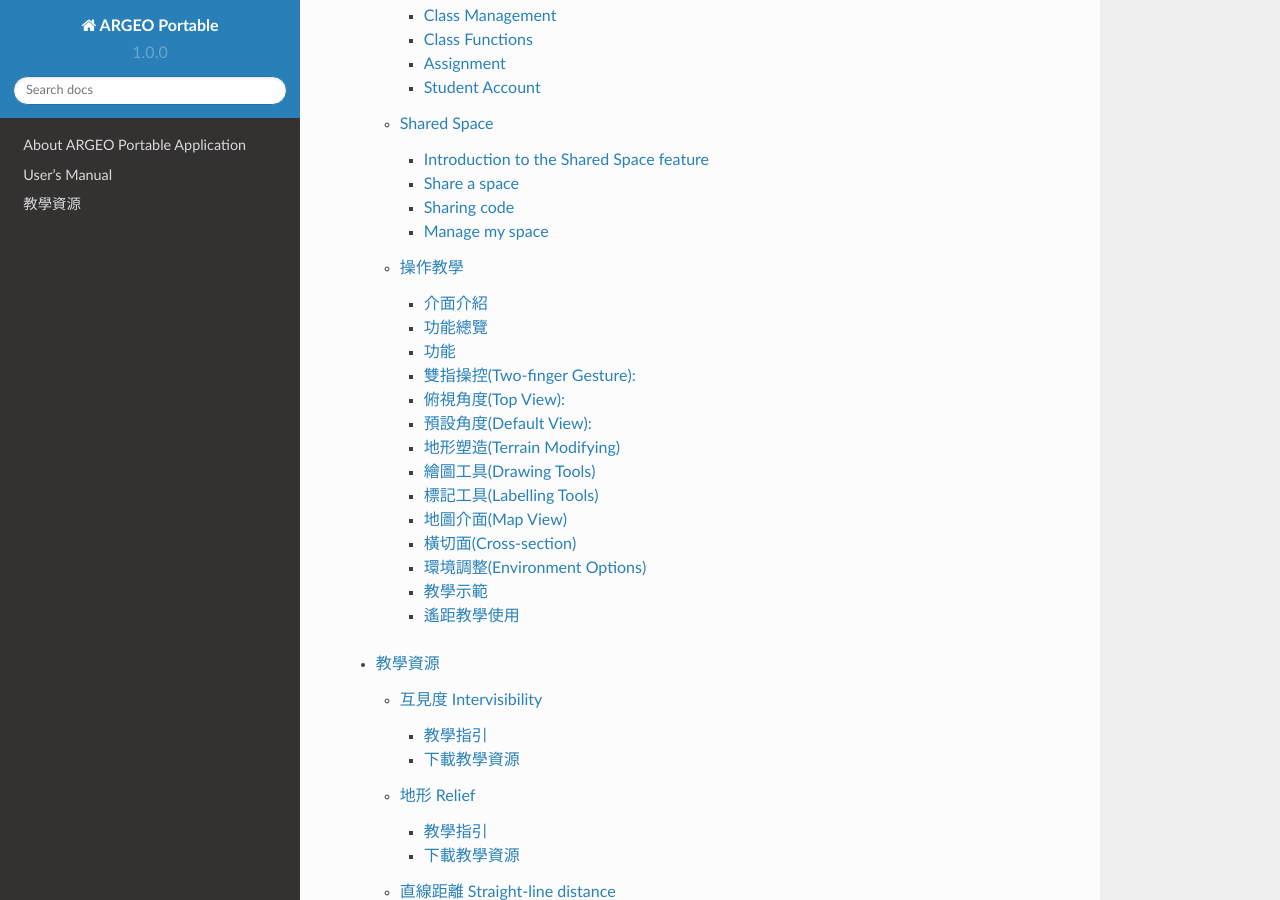
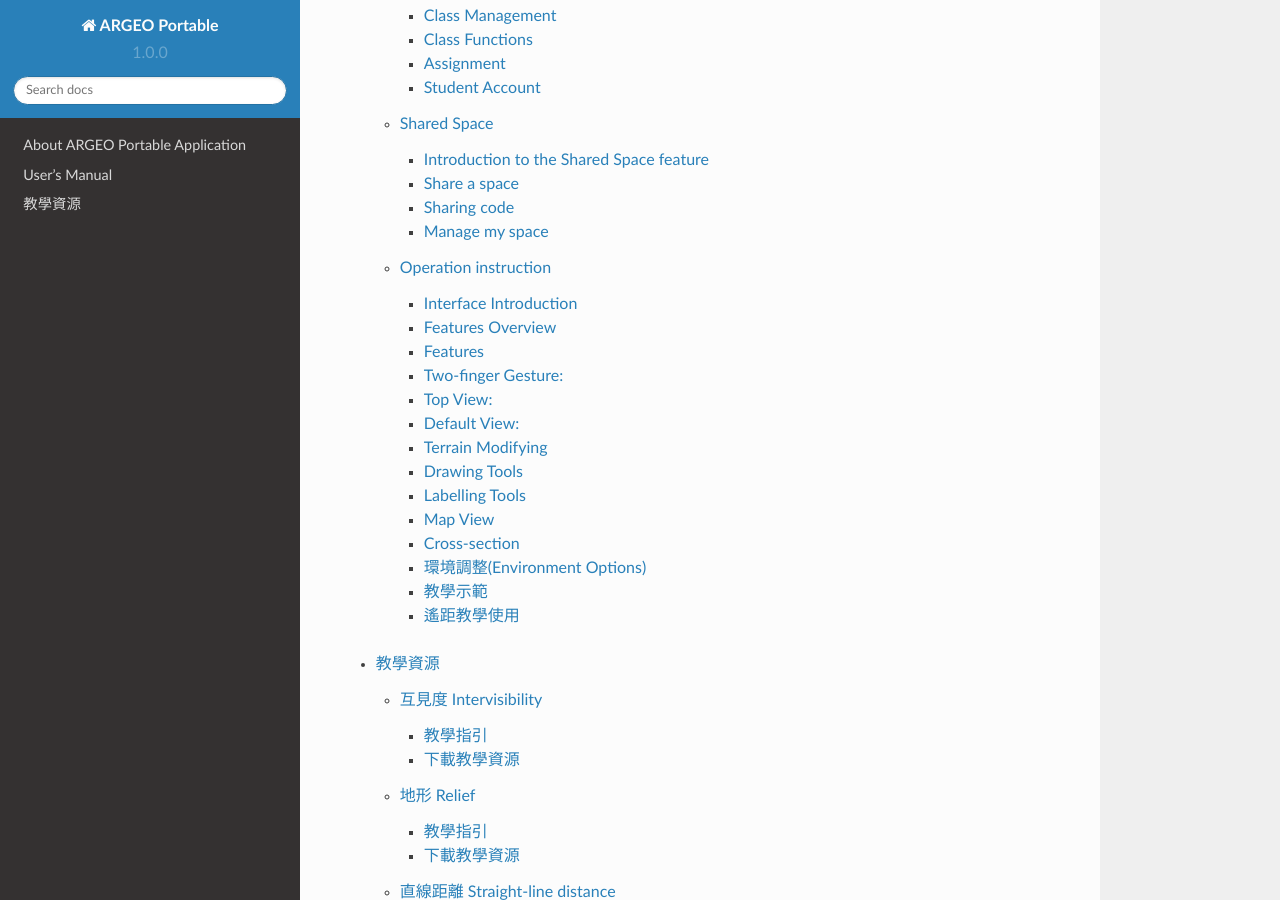
Before and after one commit to Avatech-hk/argeoportable-en, a Sphinx documentation site: the page built from docs/source/index.rst, in a window 1280 px wide and 900 px high, scrolled down 2197 px. Built offline with Sphinx 7.4.7 and the Read the Docs theme 2.0.0, drawn with Linux system fonts in a browser that asks for light colours; pages that are not in the unit, such as notebooks, are missing from menus; some of the changed lines change nothing that is shown.

Commit message:
docs: update control.rst

```diff
--- a/docs/source/usermanual/control.rst
+++ b/docs/source/usermanual/control.rst
@@ -1,4 +1,4 @@
-操作教學
+Operation instruction
 ===================================
 
 .. |viewmode| image:: control_images/viewmode.png
@@ -79,7 +79,7 @@
 
 
 
-介面介紹
+Interface Introduction
 -----------------------
 
 .. image:: control_images/UI.png
@@ -89,7 +89,7 @@
 
 
 
-功能總覽
+Features Overview
 -----------------------
 
 .. image:: control_images/overall_function.png
@@ -99,12 +99,11 @@
 
 
 
-功能
+Features
 -----------------------
-視角操控(View Control)
-    觀察模式(View Mode):
-    按左邊工具欄的 |viewmode| 啟動觀察模式，下方的工具操控台將會被收起，用家可以單指調整觀察方位，移動至最佳視角，從不同角度觀察地勢
-
+View Control
+    觀View Mode:
+    Press |viewmode| on the left toolbar to activate the view mode, the lower tool console will be closed, users can adjust the viewing angle with one finger to move to the best viewing angle to observe the terrain from different angles.
 
 .. image:: control_images/view_control_mode.png
   :width: 400
@@ -114,9 +113,9 @@
 
 
 
-雙指操控(Two-finger Gesture):
+Two-finger Gesture:
 -----------------------
-用家可隨時以雙指調整或旋轉觀察方位、放大、縮小以及調整仰角
+Users can adjust or rotate the viewing position, zoom in, zoom out and adjust the elevation angle with two fingers at any time.
 
 .. image:: control_images/finger_control1.png
   :width: 400
@@ -145,9 +144,9 @@
 
 
 
-俯視角度(Top View):
+Top View:
 -----------------------
-按右邊工具欄的 |topview| 以調校鏡頭至俯視角度，由正上方清楚俯視整個地形
+Click |topview| on the right toolbar to adjust the camera to the top view angle, and you can see the whole terrain from the top.
 
 .. image:: control_images/overlook.png
   :width: 400
@@ -156,9 +155,9 @@
 
 
 
-預設角度(Default View):
+Default View:
 -----------------------
-按右邊工具欄的 |sideview| 以返回與進入地形時一樣的預設觀察角度，從則面觀察地形
+Click on |sideview| in the right toolbar to return to the default view as when entering the terrain, viewing the terrain from the other side.
 
 .. image:: control_images/default_angle.jpg
   :width: 400
@@ -167,18 +166,19 @@
 
 
 
-地形塑造(Terrain Modifying)
+Terrain Modifying
 -----------------------
-按左邊工具欄的 |terrain_edit_mode| 啟動地形塑造，工具操控台將於下方彈出，用家可以單指升高或降低手指接觸位置的地形，塑造不同形狀的地貌
+Press |terrain_edit_mode| on the left toolbar to activate terrain modifying, the tool console will pop up at the bottom, users can raise or lower the terrain in the contact position with one finger to shape the terrain with different shapes.
 
 .. image:: control_images/terrain_modifying.png
   :width: 400
   :alt: Alternative text
 
 
-地形塑造的工具操控台:
+Terrain shaping tool console:
 
-塑造範圍大小 |brush_size| : 調整塑造範圍的大小，滑桿標越靠右塑造範圍越大
+Adjust the size of the shaping area |brush_size| : Adjusts the size of the shaping area, the further to the right the slider, the larger the shaping area.
+
 
 .. image:: control_images/modifying_size1.png
   :width: 400
@@ -189,7 +189,7 @@
   :alt: Alternative text
 
 
-塑造強度 |brush_strength| : 調整塑造強度，塑造強度即地形升高或降低之速度，滑桿標越靠右塑造強度越大
+Brush_strength |brush_strength| : Adjust the brushing strength, the brushing strength is the speed of the terrain raising or lowering, the more the slider is to the right, the more the brushing strength will be.
 
 .. image:: control_images/modifying_strength1.png
   :width: 400
@@ -200,8 +200,7 @@
   :alt: Alternative text
 
 
-
-升高/降低 |extrude_up| |reduce| : 選擇升高或降低以決定塑造地形時是升高還是降低地勢
+raise/reduce |extrude_up| |reduce| : Select raise or reduce to determine whether to raise or lower the terrain when shaping.
 
 .. image:: control_images/modifying_height1.png
   :width: 400
@@ -214,30 +213,30 @@
 
 
 
-繪圖工具(Drawing Tools)
+Drawing Tools
 -----------------------
-按左邊工具欄的 |pen| 啟動繪圖工具，工具操控台將於下方彈出，用家可於地形上繪圖及寫字，以單指劃過地形便會留下筆跡，以此輔助用家解說課堂內容
+Press |pen| on the left toolbar to activate the Drawing Tools, the tool console will pop up at the bottom, users can draw and write on the terrain, and a single finger stroke over the terrain will leave a handwriting mark, which will help users to explain the lesson content.
 
 .. image:: control_images/drawing_tools.png
   :width: 400
   :alt: Alternative text
 
 
-繪圖工具的工具操控台:
+Drawing tools tool console:
 
-顏色: 選擇畫筆的顏色，有紅藍黃綠白五款顏色
+Colour: Choose the colour of the brush, there are five colours: red, blue, yellow, green and white.
 
-橡皮擦 |eraser| : 使用橡皮擦，以單指劃過的筆跡將會被清除。若要退出橡皮擦狀態，再次點選此以返回畫筆狀態
-上一步 |undo_white| : 撤銷上一步動作，包括畫圖及橡皮擦清除的動作 (注意: 不包括清除全部之動作)
-下一步 |redo_white| : 重做下一步動作，包括畫圖及橡皮擦清除的動作 (注意: 不包括清除全部之動作)
-清除全部 |clear| : 清除地形上所有的筆跡及畫筆紀錄，此動作不能被撤銷
+Eraser |eraser| : With the eraser, the stroke made with one finger will be erased. To exit the eraser state, click this again to return to the brush state
+Previous |undo_white| : Undo the previous action, including drawing and eraser clearing (Note: not include the Clear All action)
+Next |redo_white| : Redo the next action, including drawing and eraser clearing (Note: not include the Clear All action)
+Clear All |clear| : Clears all strokes and brushstrokes from the terrain, this action cannot be undone.
 
 
 
 
-標記工具(Labelling Tools)
+Labelling Tools
 -----------------------
-按左邊工具欄的 |label| 啟動標記工具，工具操控台將於下方彈出，用家可於地形落下標記以標示及描述地勢特點，以單指觸碰地形便可加上標記。新增標記時鍵盤會彈出供用家輸入標記內容，正在選取的標記內容會在工具操控台顯示，點擊其他標記可選取其以作編輯
+Press |label| on the left toolbar to activate the Labelling Tools, the tool console will pop up at the bottom of the tool, users can place markers on the terrain to mark and describe the terrain features, and touch the terrain with one finger to add markers. When adding a new label, the keyboard will pop up for users to input the label content, the selected label content will be displayed in the tool console, click other labels to select them for editing.
 
 .. image:: control_images/labelling_tools1.png
   :width: 400
@@ -249,20 +248,20 @@
 
 
 
-標記工具的工具操控台:
+Marker tool console:
 
-顏色: 選擇標記的顏色，有紅藍黃綠白五款顏色
-新增標記 : 新增並編輯一個新的標記
-清除標記 : 清除正在選取的標記
+Colour: Choose the colour of the marker, there are five colours: red, blue, yellow, green and white
+New Marker: Add a new marker and edit it
+Clear Marker: Clear the selected marker.
 
 
 
 
 
 
-地圖介面(Map View)
+Map View
 -----------------------
-按左邊工具欄的 |mapview| 啟動地圖介面，下方的工具操控台將會被收起，開啟此後會將地形變為一張加上格網方格地圖，右邊的工具欄將變做測量工具欄，可於此啟用不同的測量工具，使用直尺及量角器進行測量和計算，以教授地圖閱讀的格網座標及比例計算等
+Press |mapview| on the left toolbar to activate the map interface, the lower tool console will be closed, and then the terrain will be turned into a grid map, the right toolbar will be turned into a measurement toolbar, where you can activate different measurement tools, use a ruler and protractor to measure and calculate, in order to teach map reading grid coordinates and scale calculations.
 
 .. image:: control_images/mapviewlayout.png
   :width: 400
@@ -270,37 +269,37 @@
 
 
 
-地圖介面工具:
+Map Interface Tools:
 
-格網方格: 地圖會加上一個4格乘3格的格網，點擊東行線(easting)或北行線(northing)上的任何數字，鍵盤會彈出供用家更改最左下方的座標相對應之數值
-隱藏筆跡 |drawing_hide| : 按一下可隱藏地形上的所有筆跡，再按一下可重新顯示筆跡
+Grid square: the map will be added a 4 by 3 grid, click on any number on the eastbound (easting) or northbound (northing) line, the keyboard will pop up for the user to change the value corresponding to the coordinates on the bottom left
+Hide the handwriting |drawing_hide| : click to hide all the handwriting on the terrain, and then click again to redisplay the handwriting
 
-直尺:
-  - 移動直尺: 點擊並拉動直尺便可把其移動至手指觸碰的位置
-  - 調整長度 |ruler_rotate| : 點擊並前後拉動 (missing photo) 便可調整直尺顯示的長度
-  - 調整方向 |ruler_rotate| : 點擊並上下拉動 (missing photo) 便可調整直尺的方向
-  - 調整闊度 : 點擊並拉動便可調整直尺顯示的闊度，增加闊度可將其當為格子尺使用
-  - 呼喚直尺 |get_ruler| : 直尺移動至畫面左方，其長度及闊度亦會改至較低數值，若直尺移到不可視的位置，可按此立即呼喚直尺到方便取用的位置
-  - 橫向使用 |horizontal_ruler| : 將直尺的方向調整為橫向
-  - 縱向使用 |vertical_ruler| : 將直尺的方向調整為縱向
+Ruler:
+  - Move ruler: Click and pull the ruler to move it to the position where your finger touches it.
+  - Adjust length |ruler_rotate| : Tap and pull back and forth (missing photo) to adjust the length of the ruler.
+  - Adjust the direction |ruler_rotate| : Click and pull up and down (missing photo) to adjust the direction of the ruler.
+  - Adjust width : Click and pull to adjust the width of the ruler, increase the width to use it as a grid ruler.
+  - Call ruler |get_ruler| : Move the ruler to the left side of the screen, its length and width will be changed to a lower value. If the ruler is moved to an invisible position, you can click here to call the ruler to an easily accessible position.
+  - Horizontal |horizontal_ruler| : Adjust the ruler to horizontal direction.
+  - Vertical |vertical_ruler|: Adjust the ruler to vertical direction.
 
-量角器:
-  - 移動量角器: 點擊並拉動量角器便可把其移動至手指觸碰的位置
-  - 旋轉量角器 |ruler_rotate| : 點擊並向順時針或逆時針方向拉動量角器旁的 (missing photo) 便可向相應方向旋轉
-  - 呼喚量角器 |angle_ruler|: 量角器移動至畫面右方，若直尺移到不可視的位置，可按此立即呼喚量角器到方便取用的位置
+Protractor:
+  - Move protractor: Click and pull the protractor to move it to the position where your finger touches it.
+  - Rotate protractor |ruler_rotate| : Click and pull the missing photo next to the protractor clockwise or anti-clockwise to rotate it in the corresponding direction.
+  - Call protractor |angle_ruler|: Move the protractor to the right side of the screen, if the ruler is moved out of view, you can click here to call the protractor to a convenient location.
 
-放大: 將地圖畫面放大
+Zoom In: Zoom in on the map
 
-縮小: 將地圖畫面縮小
+Zoom Out: Zoom out the map.
 
 
 
 
 
 
-橫切面(Cross-section)
+Cross-section
 -----------------------
-按右邊工具欄的 |cross_section| 以顯示橫切面地形
+Click |cross_section| in the right toolbar to display the cross-section terrain.
 
 .. image:: control_images/cross_section_layout.png
   :width: 400
```
